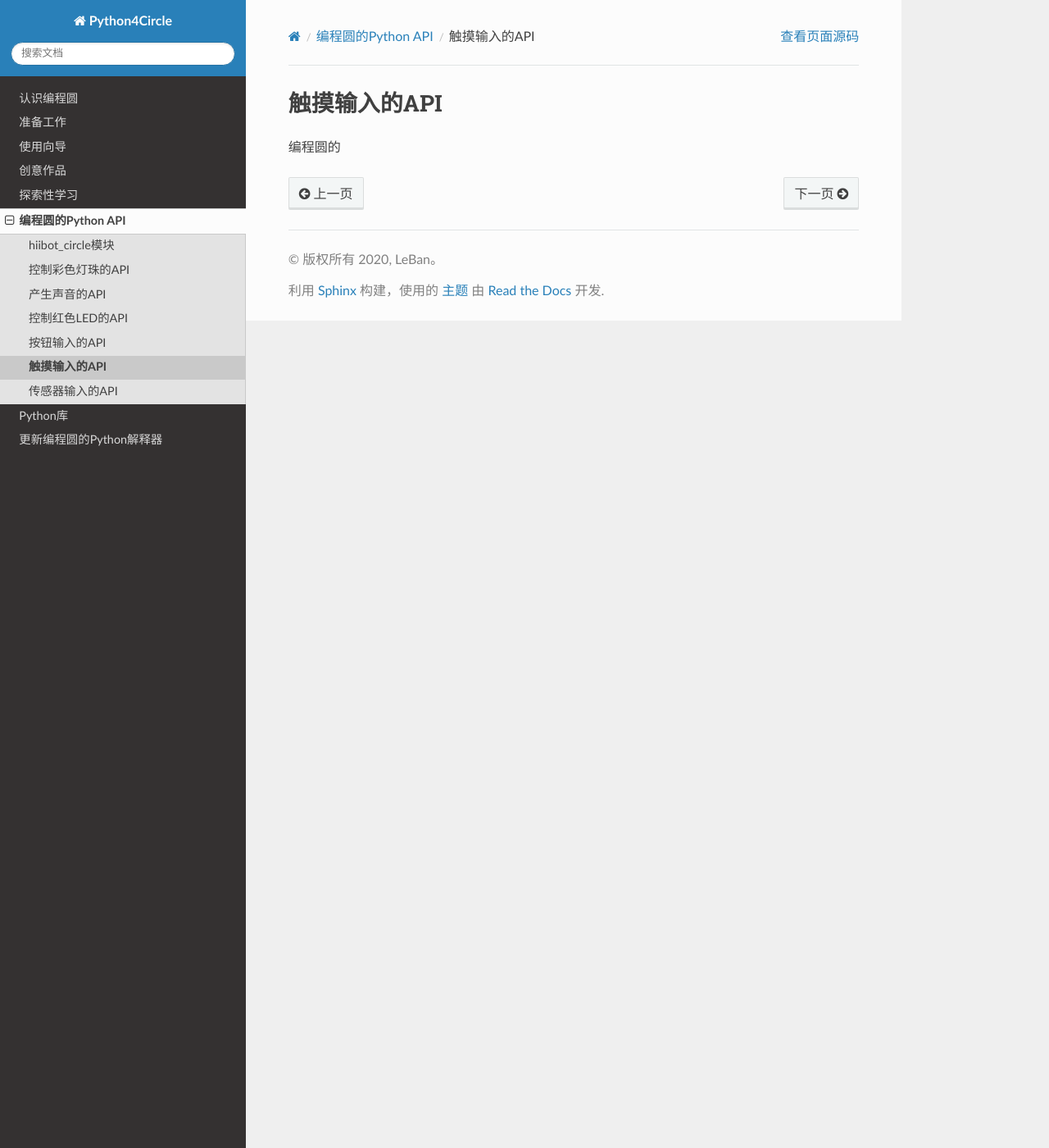
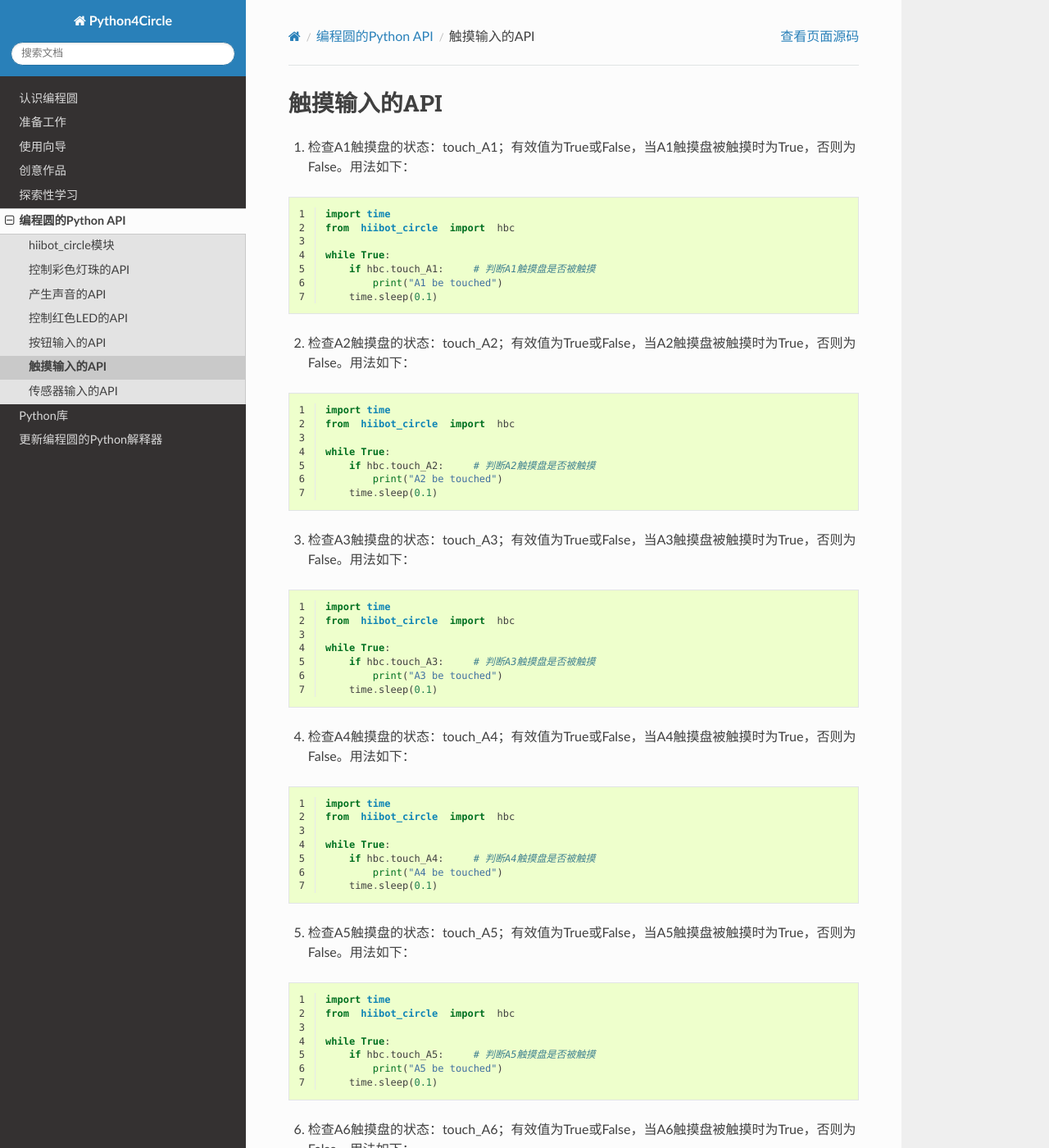
Before and after one commit to BradChan/Python4Circle, a Sphinx documentation site: the page built from source/python_api/_6_touchs.rst, in a window 1280 px wide and 1400 px high. Shown: the whole window at 82% size. Built offline with Sphinx 7.4.7 and the Read the Docs theme 2.0.0, drawn with Linux system fonts in a browser that asks for light colours; some of the changed text lies outside the part shown.

Commit message:
update api_touch

```diff
--- a/source/python_api/_6_touchs.rst
+++ b/source/python_api/_6_touchs.rst
@@ -2,5 +2,93 @@
 触摸输入的API
 ====================
 
+1) 检查A1触摸盘的状态：touch_A1；有效值为True或False，当A1触摸盘被触摸时为True，否则为False。用法如下：
 
-编程圆的
+.. code-block::  python
+  :linenos:
+
+  import time
+  from  hiibot_circle  import  hbc
+
+  while True:
+      if hbc.touch_A1:     # 判断A1触摸盘是否被触摸
+          print("A1 be touched")
+      time.sleep(0.1)
+
+2) 检查A2触摸盘的状态：touch_A2；有效值为True或False，当A2触摸盘被触摸时为True，否则为False。用法如下：
+
+.. code-block::  python
+  :linenos:
+
+  import time
+  from  hiibot_circle  import  hbc
+
+  while True:
+      if hbc.touch_A2:     # 判断A2触摸盘是否被触摸
+          print("A2 be touched")
+      time.sleep(0.1)
+
+3) 检查A3触摸盘的状态：touch_A3；有效值为True或False，当A3触摸盘被触摸时为True，否则为False。用法如下：
+
+.. code-block::  python
+  :linenos:
+
+  import time
+  from  hiibot_circle  import  hbc
+
+  while True:
+      if hbc.touch_A3:     # 判断A3触摸盘是否被触摸
+          print("A3 be touched")
+      time.sleep(0.1)
+
+4) 检查A4触摸盘的状态：touch_A4；有效值为True或False，当A4触摸盘被触摸时为True，否则为False。用法如下：
+
+.. code-block::  python
+  :linenos:
+
+  import time
+  from  hiibot_circle  import  hbc
+
+  while True:
+      if hbc.touch_A4:     # 判断A4触摸盘是否被触摸
+          print("A4 be touched")
+      time.sleep(0.1)
+
+5) 检查A5触摸盘的状态：touch_A5；有效值为True或False，当A5触摸盘被触摸时为True，否则为False。用法如下：
+
+.. code-block::  python
+  :linenos:
+
+  import time
+  from  hiibot_circle  import  hbc
+
+  while True:
+      if hbc.touch_A5:     # 判断A5触摸盘是否被触摸
+          print("A5 be touched")
+      time.sleep(0.1)
+
+6) 检查A6触摸盘的状态：touch_A6；有效值为True或False，当A6触摸盘被触摸时为True，否则为False。用法如下：
+
+.. code-block::  python
+  :linenos:
+
+  import time
+  from  hiibot_circle  import  hbc
+
+  while True:
+      if hbc.touch_A6:     # 判断A6触摸盘是否被触摸
+          print("A6 be touched")
+      time.sleep(0.1)
+
+7) 检查A7触摸盘的状态：touch_A7；有效值为True或False，当A7触摸盘被触摸时为True，否则为False。用法如下：
+
+.. code-block::  python
+  :linenos:
+
+  import time
+  from  hiibot_circle  import  hbc
+
+  while True:
+      if hbc.touch_A7:     # 判断A7触摸盘是否被触摸
+          print("A7 be touched")
+      time.sleep(0.1)
```
